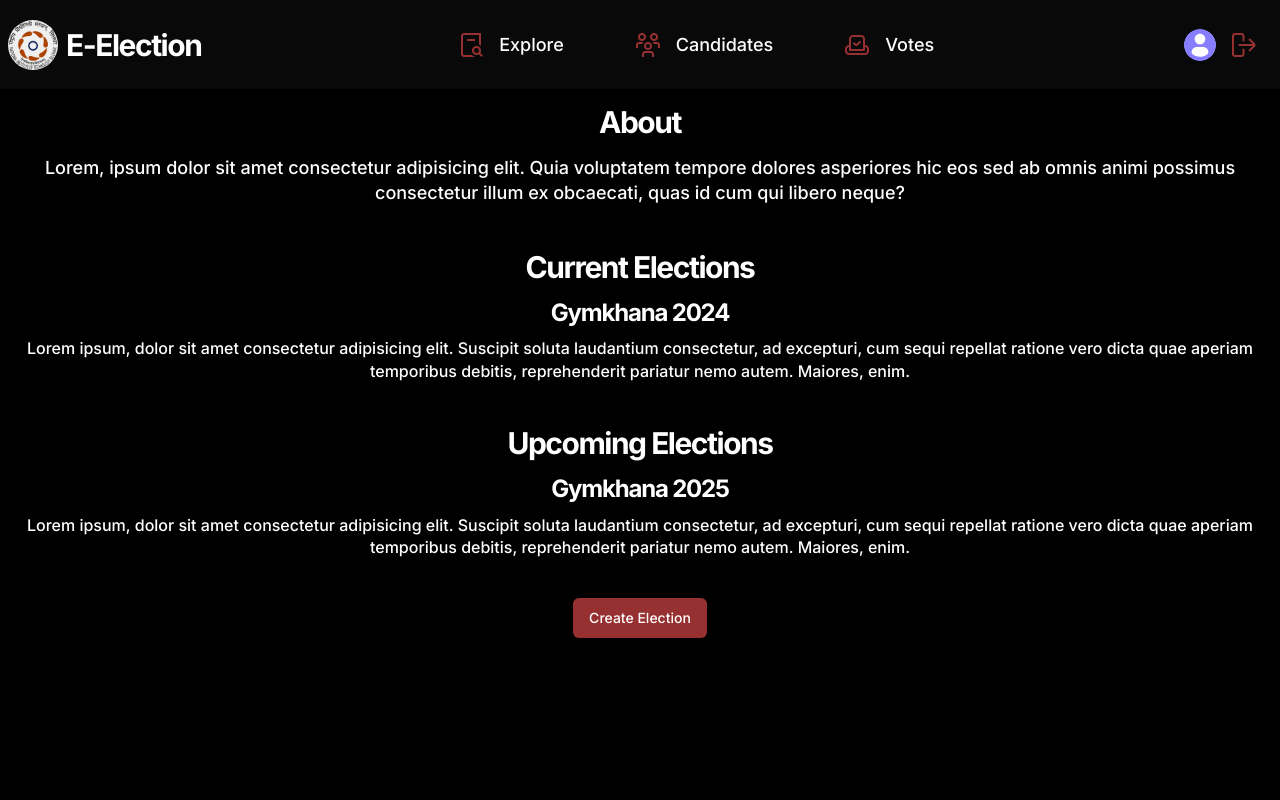
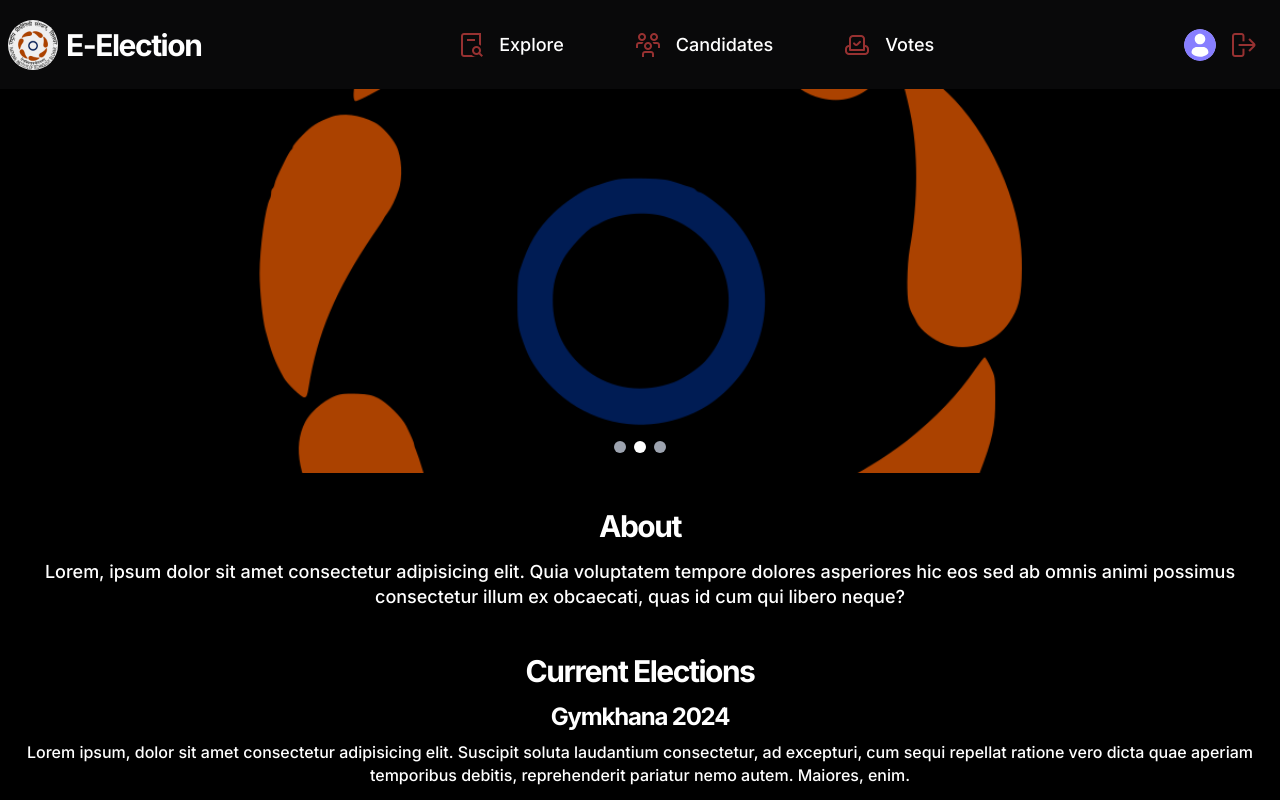
Before and after one commit to anybub/intern-frontend, a React (Vite) app: page / in a window 1280 px wide. Shown: the top 800 px of the page. Built offline with nearby package versions, Linux system fonts and the light colour scheme.

Commit message:
added slider

```diff
--- a/src/_root/RootLayout.tsx
+++ b/src/_root/RootLayout.tsx
@@ -7,7 +7,7 @@ const RootLayout = () => {
       <Topbar />
       {/* <LeftSidebar /> */}
 
-      <section className="flex flex-1 h-full">
+      <section className="flex flex-1">
         <Outlet />
       </section>
 
--- a/src/_root/pages/Home.tsx
+++ b/src/_root/pages/Home.tsx
@@ -1,10 +1,12 @@
+import HeroSlider from "@/components/shared/HeroSlider"
 import { Button } from "@/components/ui/button"
 import { Link } from "react-router-dom"
 
 const Home = () => {
   return (
-    <div className="">
-    <div className="flex flex-col text-center gap-10">
+    <div>
+      <HeroSlider/>
+    <div className="flex flex-col text-center gap-10 mt-5">
       <div>
         <h2 className="h2-bold p-3">About</h2>
         <p className="px-4 body-medium">Lorem, ipsum dolor sit amet consectetur adipisicing elit. Quia voluptatem tempore dolores asperiores hic eos sed ab omnis animi possimus consectetur illum ex obcaecati, quas id cum qui libero neque?</p>
--- a/src/components/shared/HeroSlider.tsx
+++ b/src/components/shared/HeroSlider.tsx
@@ -1,5 +1,4 @@
-import React from 'react';
-import Slider from 'react-slick';
+import React, { useState, useEffect } from 'react';
 
 interface Slide {
   id: number;
@@ -11,52 +10,69 @@ interface Slide {
 const slides: Slide[] = [
   {
     id: 1,
-    image: 'public/assets/National_Institute_Of_Technology_Silchar_Logo.png',
+    image: 'assets/National_Institute_Of_Technology_Silchar_Logo.png',
     title: 'Slide 1 Title',
     description: 'Slide 1 Description',
   },
   {
     id: 2,
-    image: 'public/assets/National_Institute_Of_Technology_Silchar_Logo.png',
+    image: 'assets/National_Institute_Of_Technology_Silchar_Logo.png',
     title: 'Slide 2 Title',
     description: 'Slide 2 Description',
   },
   {
     id: 3,
-    image: 'public/assets/National_Institute_Of_Technology_Silchar_Logo.png',
+    image: 'assets/National_Institute_Of_Technology_Silchar_Logo.png',
     title: 'Slide 3 Title',
     description: 'Slide 3 Description',
   },
 ];
 
-const HeroSlider: React.FC = () => {
-  const settings = {
-    dots: true,
-    infinite: true,
-    speed: 500,
-    slidesToShow: 1,
-    slidesToScroll: 1,
-    autoplay: true,
-    autoplaySpeed: 3000,
-  };
+const HeroSlider= () => {
+  const [currentSlide, setCurrentSlide] = useState(0);
+
+  useEffect(() => {
+    const interval = setInterval(() => {
+      setCurrentSlide((prev) => (prev + 1) % slides.length);
+    }, 3000);
+
+    return () => clearInterval(interval);
+  }, [currentSlide]);
 
   return (
-    <div className="max-w-screen-xl mx-auto">
-      <Slider {...settings}>
-        {slides.map((slide) => (
-          <div key={slide.id} className="relative h-96 flex items-center justify-center">
-            <div
-              className="w-full h-full bg-cover bg-center"
-              style={{ backgroundImage: `url(${slide.image})` }}
-            >
-              <div className="absolute inset-0 bg-black bg-opacity-50 flex flex-col items-start justify-center p-8 text-white">
-                <h2 className="text-4xl font-bold mb-2">{slide.title}</h2>
-                <p className="text-lg">{slide.description}</p>
-              </div>
-            </div>
+    <div className="relative max-w-screen-xl mx-auto overflow-hidden">
+      <div className="relative h-96">
+        {slides.map((slide, index) => (
+          <div
+            key={slide.id}
+            className={`absolute inset-0 transition-transform duration-1000 ${
+              index === currentSlide ? 'transform translate-x-0' : 'transform translate-x-full'
+            } ${index < currentSlide ? 'transform -translate-x-full' : ''}`}
+            style={{
+              backgroundImage: `url(${slide.image})`,
+              backgroundSize: 'cover', // Ensures the image covers the entire slide
+              backgroundPosition: 'center', // Centers the image within the slide
+              backgroundRepeat: 'no-repeat', // Prevents the image from repeating
+            }}
+          >
+            {/* <div className="absolute inset-0 bg-opacity-50 flex flex-col items-start justify-center p-8 text-white">
+              <h2 className="text-4xl font-bold mb-2">{slide.title}</h2>
+              <p className="text-lg">{slide.description}</p>
+            </div> */}
           </div>
         ))}
-      </Slider>
+      </div>
+      <div className="absolute bottom-5 left-1/2 transform -translate-x-1/2 flex space-x-2">
+        {slides.map((_, index) => (
+          <button
+            key={index}
+            className={`w-3 h-3 rounded-full ${
+              index === currentSlide ? 'bg-white' : 'bg-gray-400'
+            }`}
+            onClick={() => setCurrentSlide(index)}
+          />
+        ))}
+      </div>
     </div>
   );
 };
```
